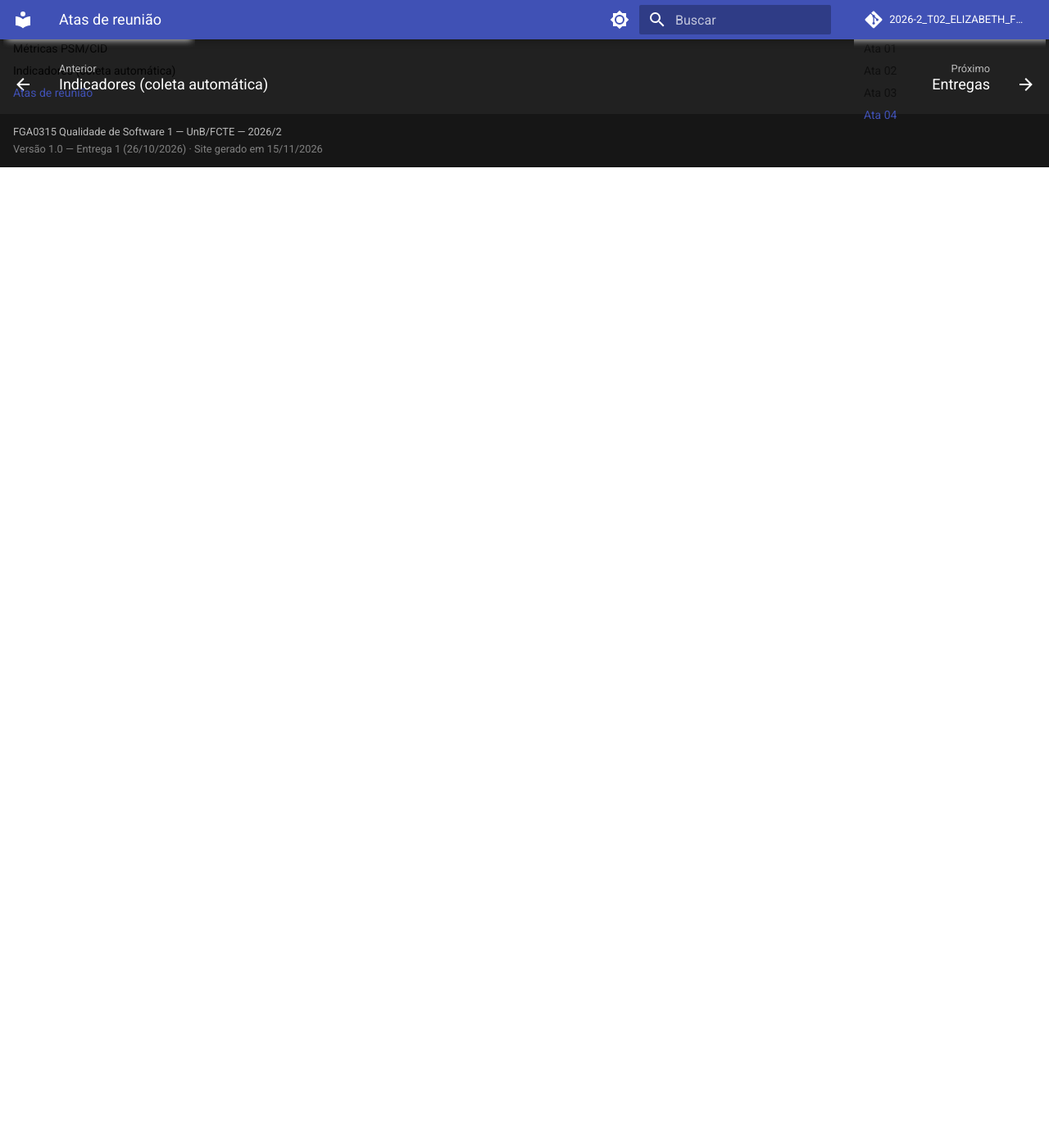
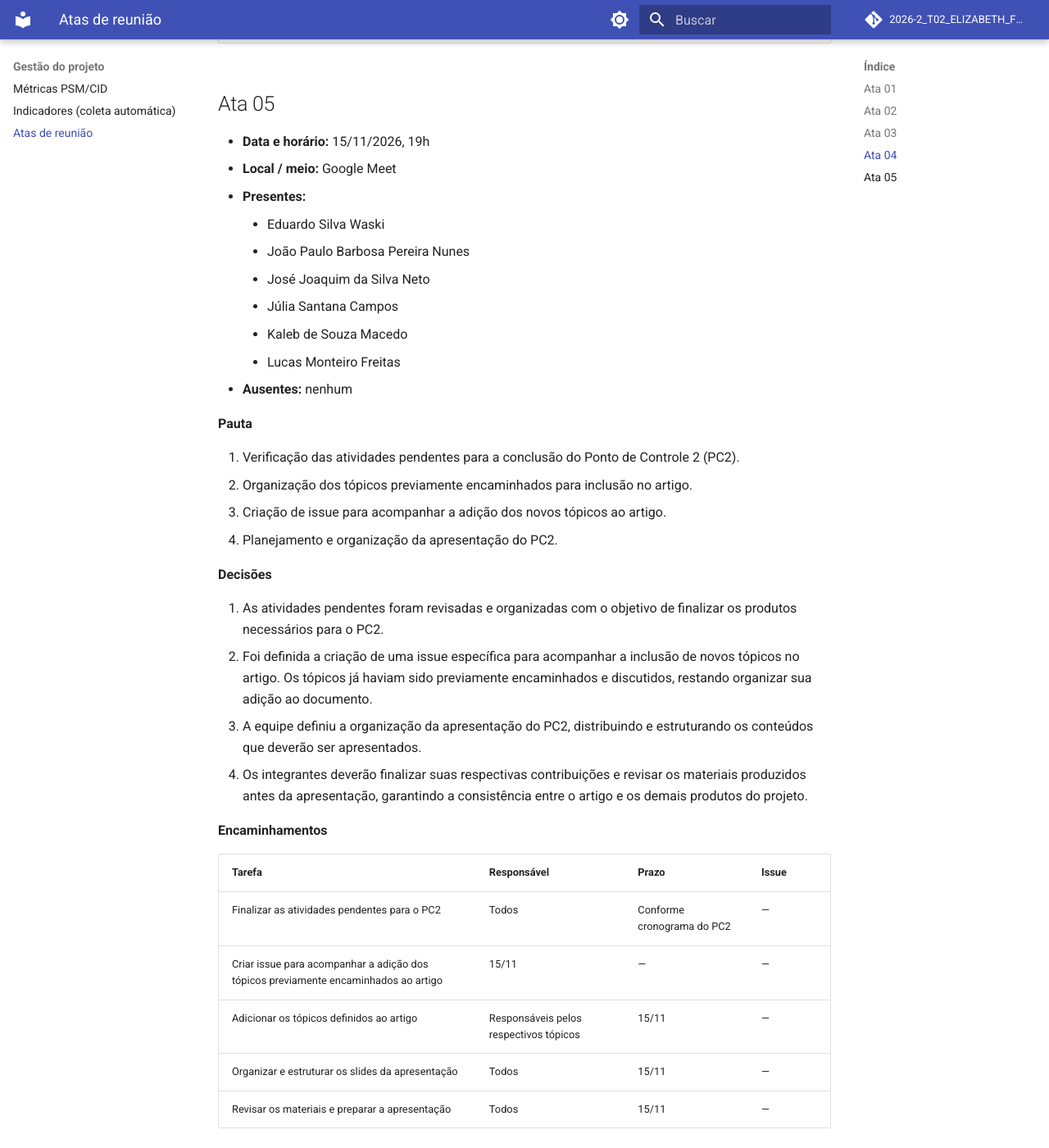
Before and after one commit to FCTE-Qualidade-de-Software-1/2026-2_T02_ELIZABETH_FRIEDMAN, an MkDocs documentation site: the page built from docs/gestao/atas.md, in a window 1280 px wide and 1400 px high, scrolled down 6414 px. Shown: the whole window at 82% size. Built offline with MkDocs 1.6.1 and Material for MkDocs 9.7.7, drawn with Linux system fonts in a browser that asks for light colours; comment, search, counter and statistics services are not loaded; before the commit the page ends 6618 px from its top, so only the background shows below that; some of the changed text lies outside the part shown.

Commit message:
docs: adiciona ata de reunião do dia 15/11, ata 05

```diff
--- a/docs/gestao/atas.md
+++ b/docs/gestao/atas.md
@@ -6,6 +6,7 @@
 | 02 | 16/10/2026 | Requisitos e cronograma da Entrega 1, divisão em issues e responsáveis | [Ata 02](#ata-02) |
 | 03 | 18/10/2026 | Conteúdo, divisão e ensaio dos slides do Ponto de Controle 1 | [Ata 03](#ata-03) |
 | 04 | 03/11/2026 | Slides das métricas PSM/CID, gráficos de análise e planejamento da semana | [Ata 04](#ata-04) |
+| 05 | 15/11/2026 | Finalização e organização final para o ponto de controle 2 | [Ata 05](#ata-05) |
 
 ## Ata 01
 
@@ -168,3 +169,41 @@ Ver também: [Métricas PSM/CID](metricas.md).
 | Fase 3: ambiente de avaliação e massa de dados de referência | Júlia Santana | 08/11 | [#37](https://github.com/FCTE-Qualidade-de-Software-1/2026-2_T02_ELIZABETH_FRIEDMAN/issues/37) |
 | Fase 3: cronograma da avaliação e consistência com a Fase 2 | Joaquim Neto | 08/11 | [#41](https://github.com/FCTE-Qualidade-de-Software-1/2026-2_T02_ELIZABETH_FRIEDMAN/issues/41) |
 | Fase 3: protocolo com participantes de Capacidade de interação (M6 a M9) | Lucas Monteiro e Kaleb Macedo | 08/11 | [#40](https://github.com/FCTE-Qualidade-de-Software-1/2026-2_T02_ELIZABETH_FRIEDMAN/issues/40) |
+
+
+## Ata 05
+
+- **Data e horário:** 15/11/2026, 19h
+- **Local / meio:** Google Meet
+- **Presentes:**
+    - Eduardo Silva Waski
+    - João Paulo Barbosa Pereira Nunes
+    - José Joaquim da Silva Neto
+    - Júlia Santana Campos
+    - Kaleb de Souza Macedo
+    - Lucas Monteiro Freitas
+- **Ausentes:** nenhum
+
+**Pauta**
+
+1. Verificação das atividades pendentes para a conclusão do Ponto de Controle 2 (PC2).
+2. Organização dos tópicos previamente encaminhados para inclusão no artigo.
+3. Criação de issue para acompanhar a adição dos novos tópicos ao artigo.
+4. Planejamento e organização da apresentação do PC2.
+
+**Decisões**
+
+1. As atividades pendentes foram revisadas e organizadas com o objetivo de finalizar os produtos necessários para o PC2.
+2. Foi definida a criação de uma issue específica para acompanhar a inclusão de novos tópicos no artigo. Os tópicos já haviam sido previamente encaminhados e discutidos, restando organizar sua adição ao documento.
+3. A equipe definiu a organização da apresentação do PC2, distribuindo e estruturando os conteúdos que deverão ser apresentados.
+4. Os integrantes deverão finalizar suas respectivas contribuições e revisar os materiais produzidos antes da apresentação, garantindo a consistência entre o artigo e os demais produtos do projeto.
+
+**Encaminhamentos**
+
+| Tarefa | Responsável | Prazo | Issue |
+|--------|-------------|-------|-------|
+| Finalizar as atividades pendentes para o PC2 | Todos | Conforme cronograma do PC2 | — |
+| Criar issue para acompanhar a adição dos tópicos previamente encaminhados ao artigo | 15/11 | — | — |
+| Adicionar os tópicos definidos ao artigo | Responsáveis pelos respectivos tópicos | 15/11 | — |
+| Organizar e estruturar os slides da apresentação | Todos | 15/11 | — |
+| Revisar os materiais e preparar a apresentação | Todos | 15/11 | — |
```
